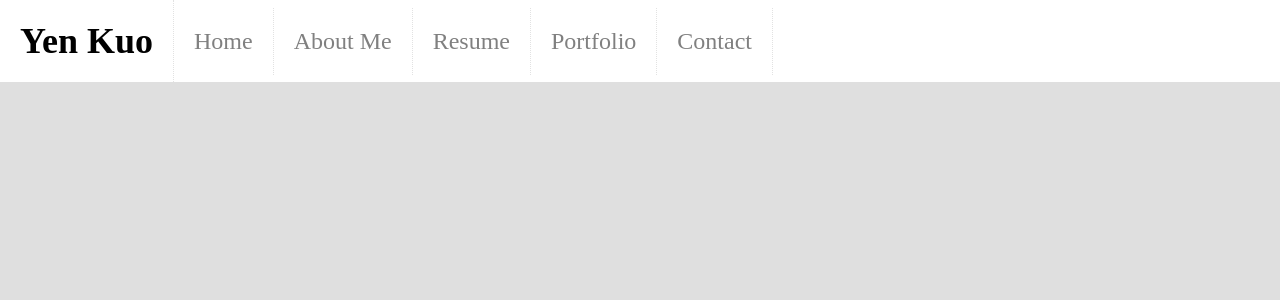
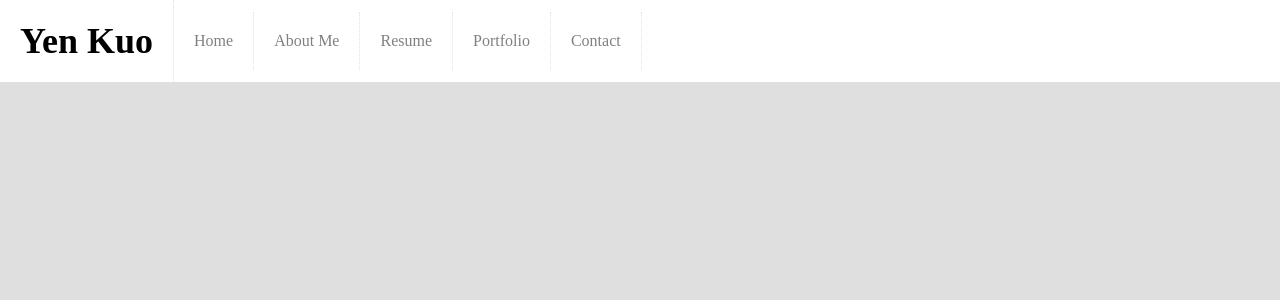
Before and after one commit to yen311/personal-website, a React (Create React App) app: page / in a window 1280 px wide. Shown: the top 300 px of the page. Built offline with nearby package versions, Linux system fonts and the light colour scheme; a web font is replaced by a local one.

Commit message:
fix font size

```diff
--- a/src/components/Navbar/Navbar.css
+++ b/src/components/Navbar/Navbar.css
@@ -3,7 +3,7 @@
   top: 0;
   left: 0;
   right: 0;
-  font-size: 24px;
+  font-size: 16px;
   width: auto;
   background-color: white;
 }
@@ -59,6 +59,7 @@
     right: -100%;
     opacity: 1;
     transition: all 0.5s ease-out;
+    margin-bottom: 20px;
   }
   .menu-icon {
     display: block;
```
